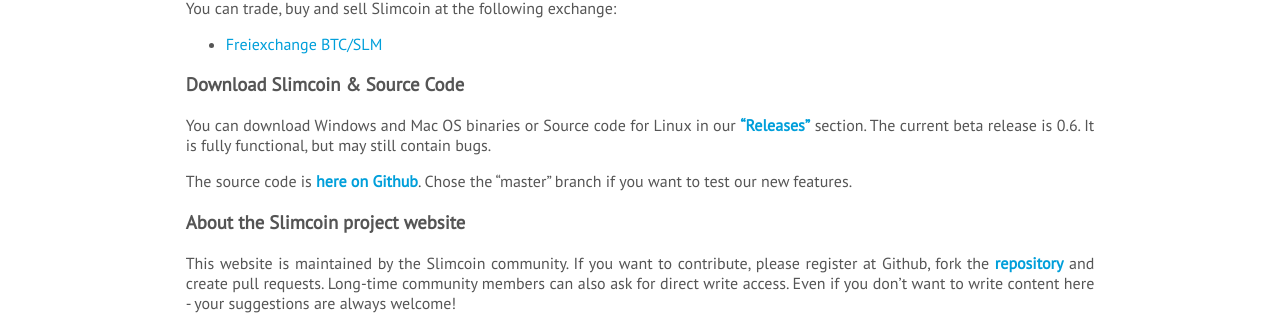
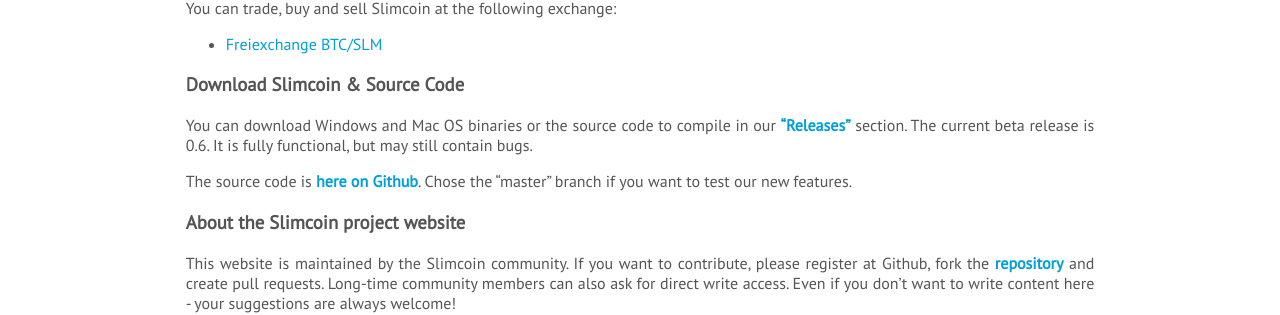
Before and after one commit to slimcoin-project/slimcoin-project.github.io, a Jekyll site: the page built from content/en/about-slimcoin.md, in a window 1280 px wide. Shown: the part 1196-1511 px from the top of the page. Built offline with Jekyll 4.4.1, drawn with Linux system fonts in a browser that asks for light colours; some web fonts are replaced.

Commit message:
Update about-slimcoin.md

```diff
--- a/content/en/about-slimcoin.md
+++ b/content/en/about-slimcoin.md
@@ -59,7 +59,7 @@
 
 ### Download Slimcoin & Source Code
 
-You can download Windows and Mac OS binaries or Source code for Linux in our ["Releases"](https://github.com/slimcoin-project/Slimcoin/releases) section. The current beta release is 0.6. It is fully functional, but may still contain bugs.
+You can download Windows and Mac OS binaries or the source code to compile in our ["Releases"](https://github.com/slimcoin-project/Slimcoin/releases) section. The current beta release is 0.6. It is fully functional, but may still contain bugs.
 
 The source code is [here on Github](https://github.com/slimcoin-project/Slimcoin). Chose the "master" branch if you want to test our new features.
 
```
